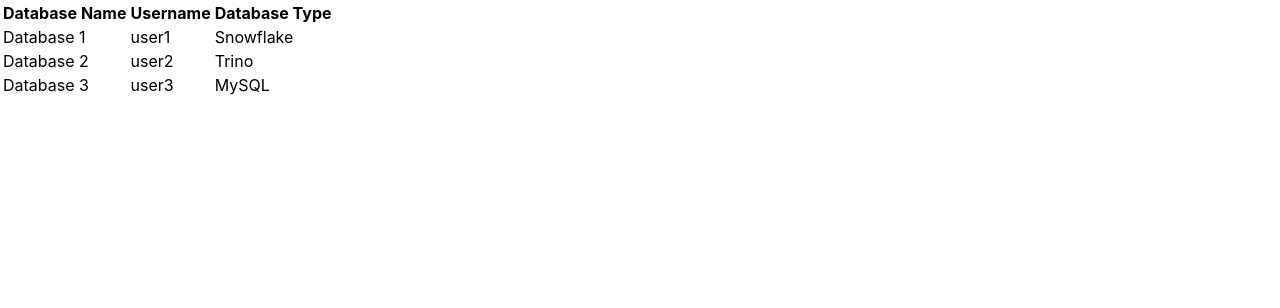
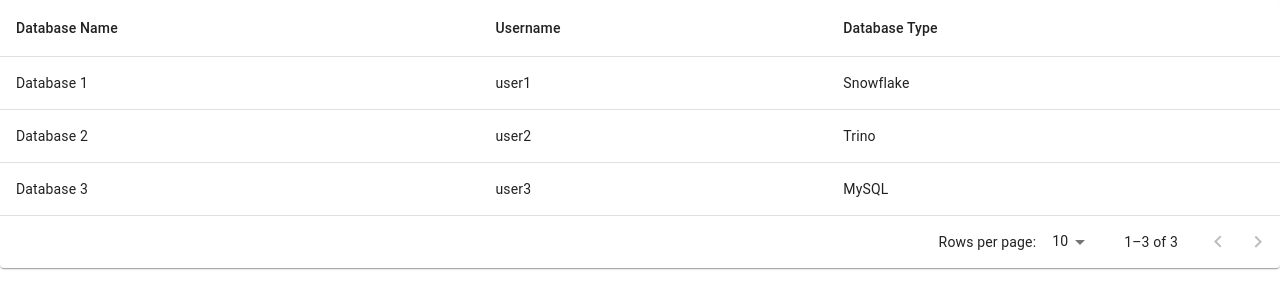
Before and after one commit to waz11/database-connection-manager, a React (Create React App) app: page / in a window 1280 px wide. Shown: the top 308 px of the page. Built offline with nearby package versions, Linux system fonts and the light colour scheme; data requests are answered from the project's data file.

Commit message:
table- clickable row

```diff
--- a/src/App.tsx
+++ b/src/App.tsx
@@ -6,15 +6,10 @@
   return (
     <BrowserRouter>
       <Routes>
-          <Route path={"/"} element={<Connections />} />
-          <Route path="connection" element={<ConnectionDetails />} />
+        <Route path={"/"} element={<Connections />} />
+        <Route path="/connection/:id" element={<ConnectionDetails />} />
       </Routes>
     </BrowserRouter>
-
-    // <div>
-    //   <Connections />
-    //   <ConnectionDetails />
-    // </div>
   );
 };
 
--- /dev/null
+++ b/src/components/ConnectionForm/ConnectionForm.tsx
@@ -0,0 +1,36 @@
+import { useForm, SubmitHandler } from "react-hook-form";
+import FormDialog from "./FormDialog";
+
+enum EConnectionType {
+  SNOWFLAKE = "Snowflake",
+  TRINO = "Trino",
+  MY_SQL = "MySQL",
+}
+
+type ConnectionFormFields = {
+  name: string;
+  url: string;
+  username: string;
+  password: string;
+  type: EConnectionType;
+};
+
+const ConnectionForm = () => {
+  const {
+    register,
+    handleSubmit,
+    watch,
+    formState: { errors },
+  } = useForm<ConnectionFormFields>();
+  const onSubmit: SubmitHandler<ConnectionFormFields> = (data) =>
+    console.log(data);
+
+  return (
+    <div>
+      Connection Form
+      <FormDialog />
+    </div>
+  );
+};
+
+export default ConnectionForm;
--- /dev/null
+++ b/src/components/Table/BasicTable.tsx
@@ -0,0 +1,82 @@
+import * as React from "react";
+import Paper from "@mui/material/Paper";
+import Table from "@mui/material/Table";
+import TableBody from "@mui/material/TableBody";
+import TableCell from "@mui/material/TableCell";
+import TableContainer from "@mui/material/TableContainer";
+import TableHead from "@mui/material/TableHead";
+import TablePagination from "@mui/material/TablePagination";
+import TableRow from "@mui/material/TableRow";
+
+export interface ITableField {
+  id: string;
+  title: string;
+}
+
+interface IProps {
+  tableFields: ITableField[];
+  data: any[];
+  onRowClick?: (id: string) => void;
+}
+
+const BasicTable = ({ tableFields, data, onRowClick }: IProps) => {
+  const [page, setPage] = React.useState(0);
+  const [rowsPerPage, setRowsPerPage] = React.useState(10);
+
+  const handleChangePage = (event: unknown, newPage: number) => {
+    setPage(newPage);
+  };
+
+  const handleChangeRowsPerPage = (
+    event: React.ChangeEvent<HTMLInputElement>
+  ) => {
+    setRowsPerPage(+event.target.value);
+    setPage(0);
+  };
+
+  return (
+    <Paper sx={{ width: "100%", overflow: "hidden" }}>
+      <TableContainer sx={{ maxHeight: 440 }}>
+        <Table stickyHeader aria-label="sticky table">
+          <TableHead>
+            <TableRow>
+              {tableFields.map((field) => (
+                <TableCell key={field.id}>{field.title}</TableCell>
+              ))}
+            </TableRow>
+          </TableHead>
+          <TableBody>
+            {data
+              .slice(page * rowsPerPage, page * rowsPerPage + rowsPerPage)
+              .map((row) => (
+                <TableRow
+                  hover
+                  role="checkbox"
+                  tabIndex={-1}
+                  key={row.id}
+                  onClick={() => onRowClick?.(row.id)}
+                >
+                  {tableFields.map((field) => (
+                    <TableCell key={`${row.id}-${field.id}`}>
+                      {row[field.id]}
+                    </TableCell>
+                  ))}
+                </TableRow>
+              ))}
+          </TableBody>
+        </Table>
+      </TableContainer>
+      <TablePagination
+        rowsPerPageOptions={[10, 25, 100]}
+        component="div"
+        count={data.length}
+        rowsPerPage={rowsPerPage}
+        page={page}
+        onPageChange={handleChangePage}
+        onRowsPerPageChange={handleChangeRowsPerPage}
+      />
+    </Paper>
+  );
+};
+
+export default BasicTable;
--- a/src/components/Table/Table.tsx
+++ /dev/null
@@ -1,32 +0,0 @@
-export interface ITableField {
-  id: string;
-  title: string;
-}
-
-interface IProps {
-  tableFields: ITableField[];
-  data: any[];
-}
-
-const Table = ({ tableFields, data }: IProps) => {
-  return (
-    <table>
-      <tr>
-        {tableFields.map((field) => (
-          <th key={field.id}>{field.title}</th>
-        ))}
-      </tr>
-      <tbody>
-        {data.map((row: any) => (
-          <tr>
-            {tableFields.map((field) => (
-              <td>{row[field.id]}</td>
-            ))}
-          </tr>
-        ))}
-      </tbody>
-    </table>
-  );
-};
-
-export default Table;
--- a/src/pages/ConnectionDetails/ConnectionDetails.tsx
+++ b/src/pages/ConnectionDetails/ConnectionDetails.tsx
@@ -1,5 +1,9 @@
+import { useParams } from "react-router-dom";
+
 const ConnectionDetails = () => {
-  return <div>Connection Details</div>;
+  const { id } = useParams();
+
+  return <div>Connection Details {id}</div>;
 };
 
 export default ConnectionDetails;
--- a/src/pages/Connections/Connections.tsx
+++ b/src/pages/Connections/Connections.tsx
@@ -1,6 +1,10 @@
 import { useState, useEffect } from "react";
 import axios from "axios";
-import Table, { ITableField } from "../../components/Table/Table";
+import { useNavigate } from "react-router-dom";
+
+import ConnectionForm from "../../components/ConnectionForm/ConnectionForm";
+import BasicTable, { ITableField } from "../../components/Table/BasicTable";
+import { Link } from "react-router-dom";
 
 const tableFields: ITableField[] = [
   { id: "name", title: "Database Name" },
@@ -19,6 +23,7 @@
 
 const Connections = () => {
   const [data, setData] = useState<IConnection[]>([]);
+  const navigate = useNavigate();
 
   useEffect(() => {
     const fakeServerUrl = "http://localhost:4000/databases";
@@ -28,9 +33,17 @@
     });
   }, []);
 
+  const onClick = (id: string) => {
+    navigate(`/connection/${id}`);
+  };
+
   return (
     <div>
-      <Table tableFields={tableFields} data={data} />
+      {/* <Table tableFields={tableFields} data={data} /> */}
+      {/* <ConnectionForm /> */}
+
+      <BasicTable tableFields={tableFields} data={data} onRowClick={onClick} />
+      {/* <BasicTable /> */}
     </div>
   );
 };
```
Also changed, not shown: package.json (+7 -3 lines), src/components/ConnectionForm/FormDialog.tsx (added, +61 -0 lines), 1 other file (tests, documents, lock files or other folders).
